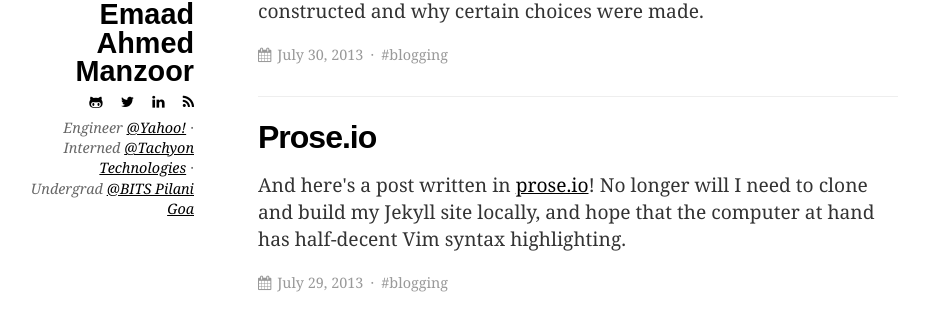
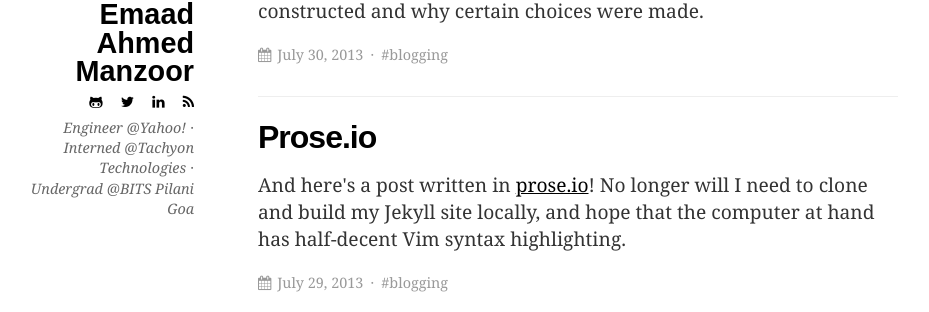
Before and after one commit to ganpatrao/ganpatrao.github.io, a Jekyll site: the page built from index.html, in a window 1280 px wide. Shown: the part 224-536 px from the top of the page, without its empty margins (126-1055 px from the left). Built offline with Jekyll 4.4.1, drawn with Linux system fonts in a browser that asks for light colours; formulas are drawn with MathJax 3.

Commit message:
author-bio link styles

```diff
--- a/css/styles.css
+++ b/css/styles.css
@@ -59,6 +59,11 @@ blockquote {
     font-style: italic;
     line-height: 1.4em;
     margin-top: 0.5em;
+}
+
+.author-bio a {
+    color: inherit;
+    text-decoration: none;
 }
 
 .right-column {
```
